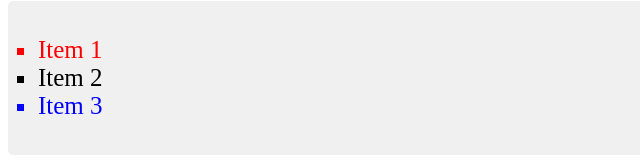
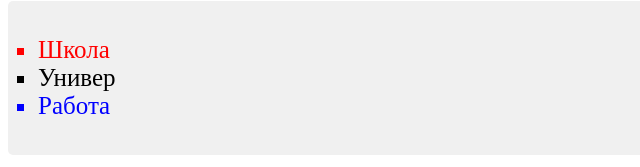
Before and after one commit to AdWayne/Week-3-Html, a plain HTML site: page index.html in a window 1280 px wide. Shown: the part 2359-2526 px from the top of the page, 0-640 px from the left. Drawn offline with Linux system fonts and the light colour scheme.

Commit message:
Update index.html

```diff
--- a/index.html
+++ b/index.html
@@ -40,9 +40,9 @@
     </form>
     <div class="list-container">
 <ul>
-    <li class="list">Item 1</li>
-    <li class="list-unikue">Item 2</li>
-    <li class="list">Item 3</li>
+    <li class="list">Школа</li>
+    <li class="list-unikue">Универ</li>
+    <li class="list">Работа</li>
 </ul>
     </div>
 <div class="block">
```
